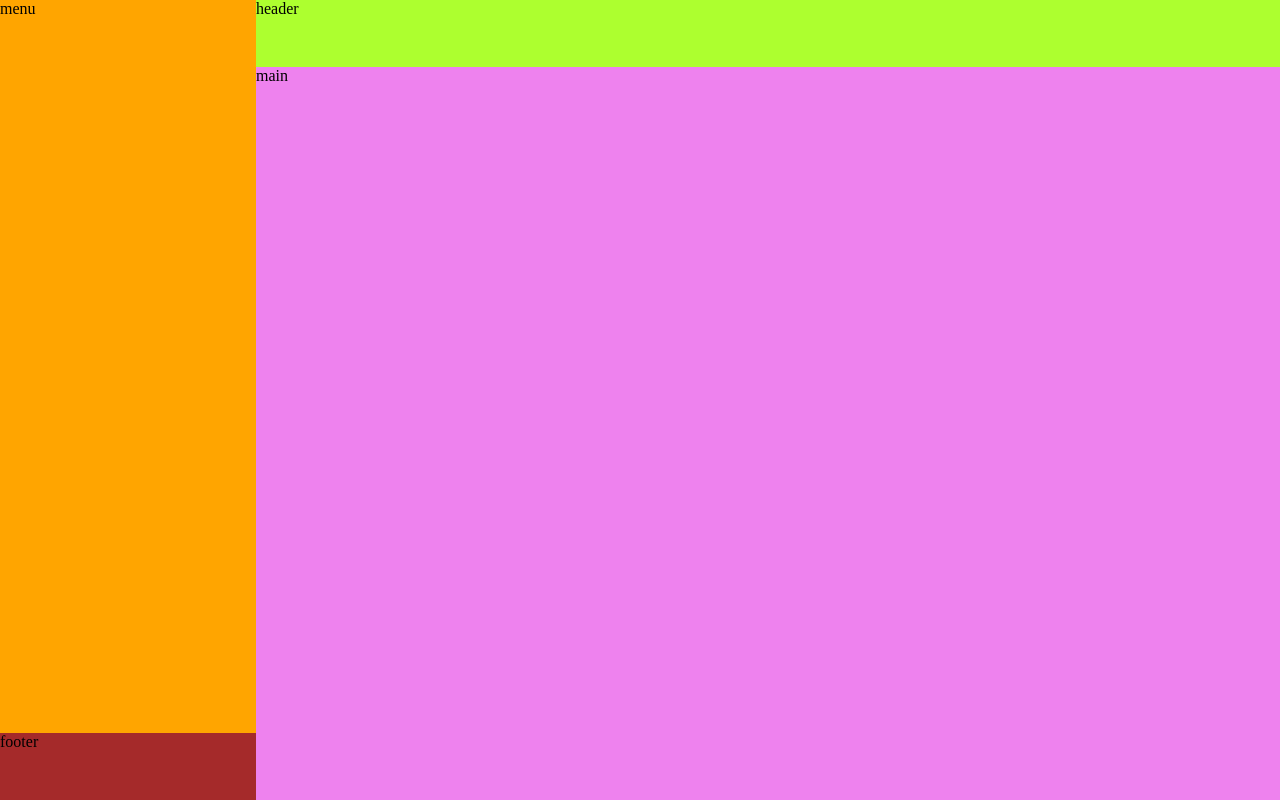
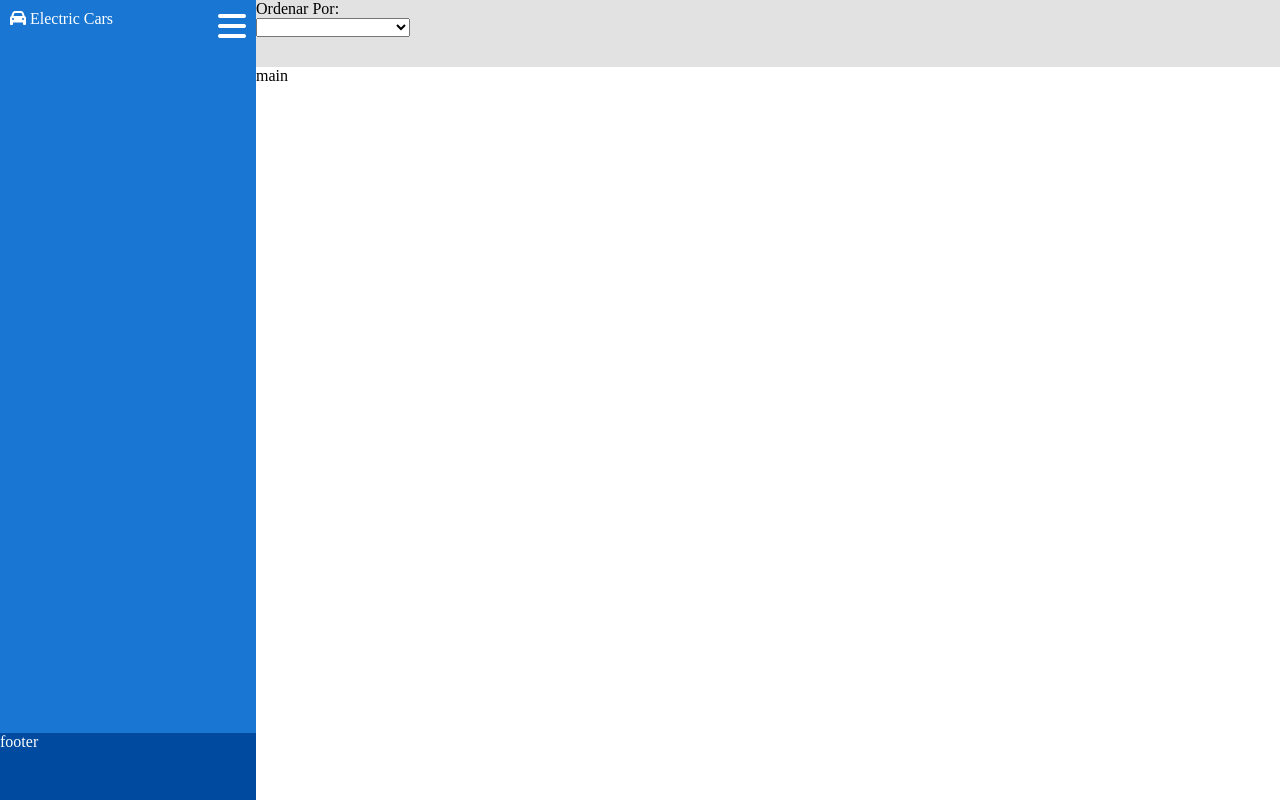
Before and after one commit to CrissRayes/desafioMediaQueries, a plain HTML site: page index.html in a window 1280 px wide. Drawn offline with Linux system fonts and the light colour scheme.

Commit message:
versiones ok

```diff
--- a/css/style.css
+++ b/css/style.css
@@ -9,6 +9,16 @@
   box-sizing: border-box;
 }
 
+html {
+  box-sizing: border-box;
+  font-size: 62.5%; /* 1rem = 10px, 10px/16px = 62.5% */
+}
+
+body {
+  font-size: 1.6rem;
+}
+
+/*** Mobile ***/
 .container {
   height: 100vh;
   background-color: bisque;
@@ -18,17 +28,28 @@
 }
 
 menu {
-  background-color: orange;
+  background-color: var(--primary-color);
+  color: #fff;
+  display: flex;
+  justify-content: space-between;
+  padding: 1rem;
+}
+
+menu > ul > li {
+  list-style: none;
 }
 header {
-  background-color: greenyellow;
+  background-color: var(--grey-color);
 }
 main {
-  background-color: violet;
+  background-color: #fff;
 }
 footer {
-  background-color: brown;
+  background-color: var(--primary-color-dark);
+  color: #fff;
 }
+
+/*** Tablet ***/
 @media (min-width: 576px) {
   .container {
     height: 100vh;
@@ -38,26 +59,23 @@ footer {
     background-color: var(--primary-color-dark);
   }
   menu {
-    background-color: orange;
     grid-area: 1 / 1 / 1 / -1;
   }
 
   header {
-    background-color: greenyellow;
     grid-area: 2 / 1 / 3 / 1;
   }
 
   main {
-    background-color: violet;
     grid-area: 2 / 2 / 2 / -1;
   }
 
   footer {
-    background-color: brown;
     grid-area: 3 / 1 / 3 / -1;
   }
 }
 
+/*** Desktop ***/
 @media (min-width: 992px) {
   .container {
     height: 100vh;
@@ -67,22 +85,18 @@ footer {
   }
 
   menu {
-    background-color: orange;
     grid-area: 1 / 1 / 3 / 1;
   }
 
   header {
-    background-color: greenyellow;
     grid-area: 1 / 2 / 1 / -1;
   }
 
   main {
-    background-color: violet;
     grid-area: 2 / 2 / -1 / -1;
   }
 
   footer {
-    background-color: brown;
     grid-area: 3 / 1 / -1 / 1;
   }
 }
--- a/index.html
+++ b/index.html
@@ -5,14 +5,34 @@
   <meta charset="UTF-8">
   <meta http-equiv="X-UA-Compatible" content="IE=edge">
   <meta name="viewport" content="width=device-width, initial-scale=1.0">
+  <!-- font awesome -->
+  <script src="https://kit.fontawesome.com/9df92a252f.js" crossorigin="anonymous"></script>
+  <!-- my styles -->
   <link rel="stylesheet" href="css/style.css">
   <title>Desafío Media Queries</title>
 </head>
 
 <body>
   <div class="container">
-    <menu>menu</menu>
-    <header>header</header>
+    <menu>
+      <ul>
+        <li>
+          <i class="fa-solid fa-car"></i> Electric Cars
+        </li>
+      </ul>
+      <i class="fa-solid fa-bars fa-2x"></i>
+    </menu>
+    <header>
+      <p>Ordenar Por:</p>
+      <form action="">
+        <select name="filtro" id="filtro">
+          <option value="" selected></option>
+          <option value="menor">Precio Menor a Mayor</option>
+          <option value="mayor">Precio Mayor a Menor</option>
+        </select>
+      </form>
+
+    </header>
     <main>main</main>
     <footer>footer</footer>
   </div>
```
